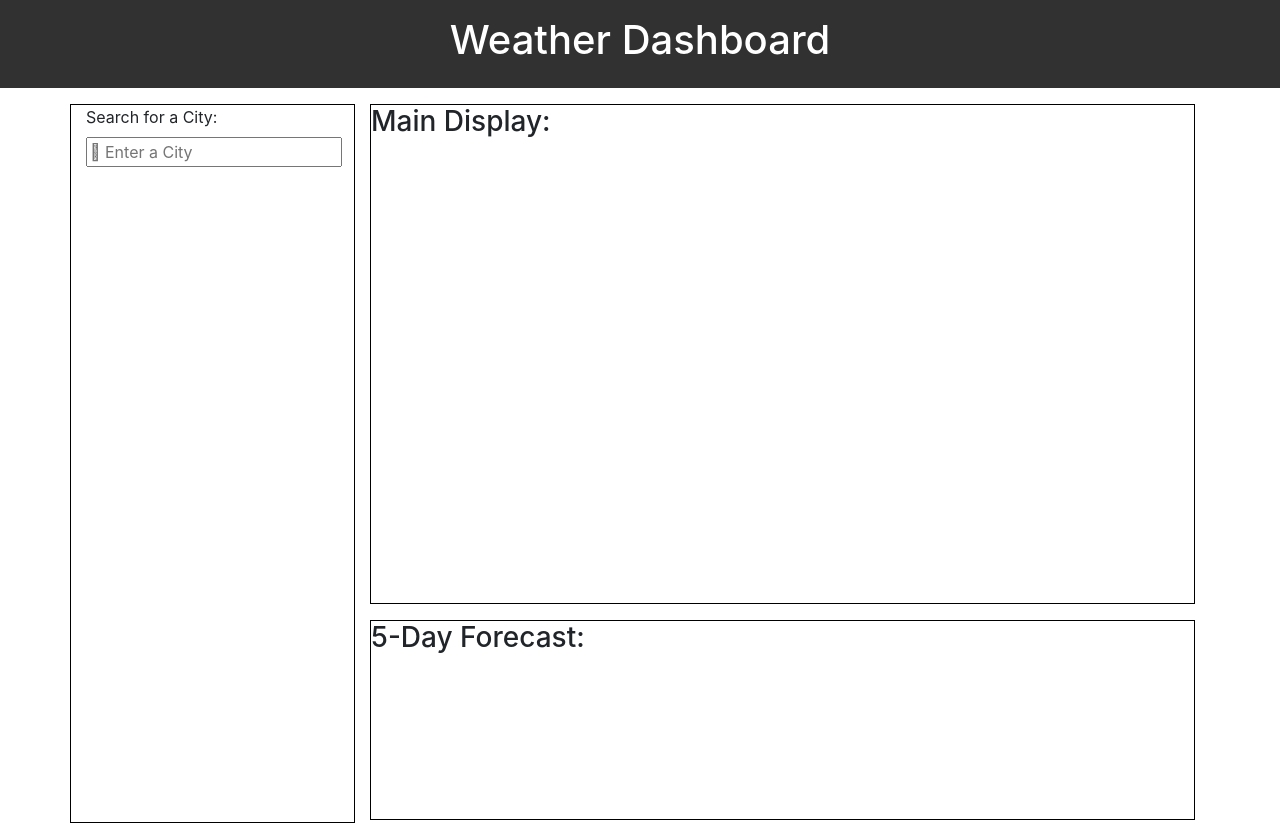
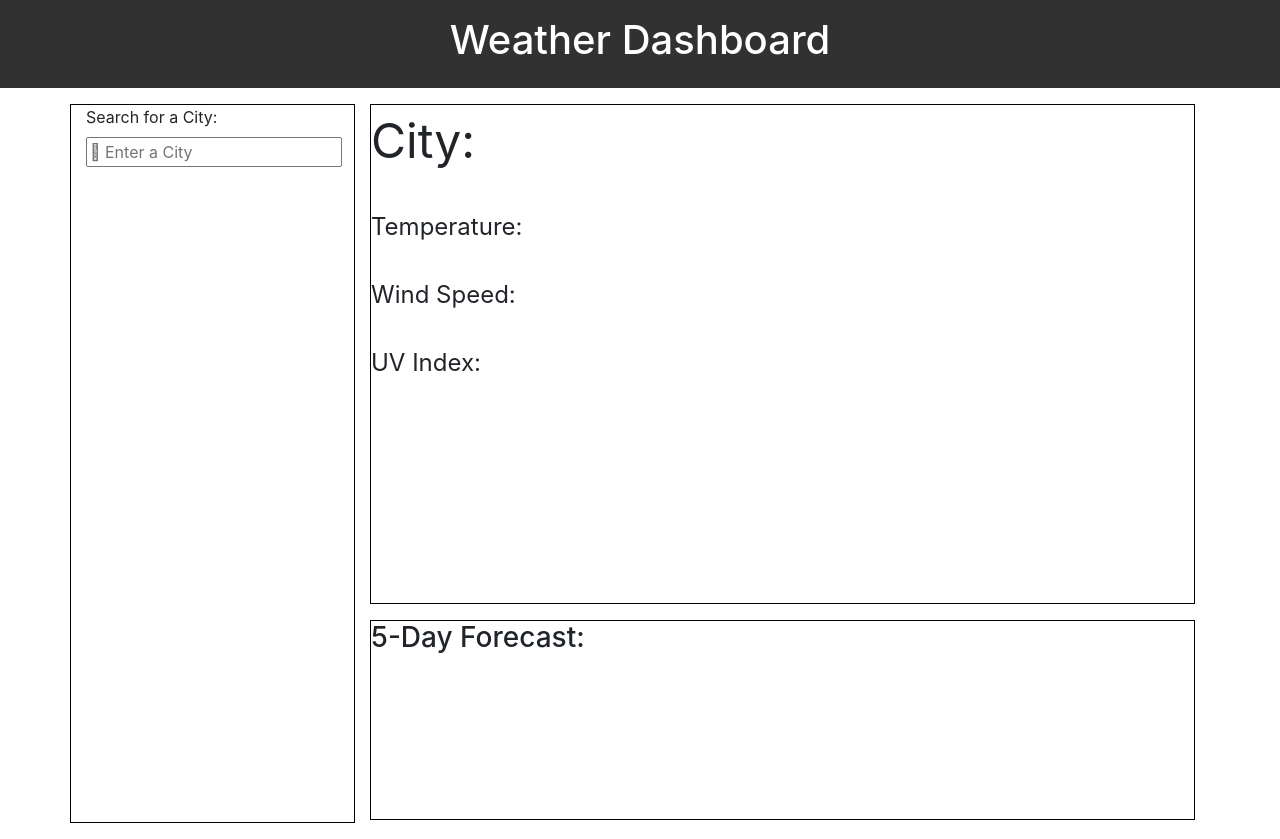
Before and after one commit to kbarcaa/weather-checker, a plain HTML site: page index.html in a window 1280 px wide. Drawn offline with nearby package versions, Linux system fonts and the light colour scheme.

```diff
--- a/index.html
+++ b/index.html
@@ -35,7 +35,15 @@
       </div>
 
       <div class="col-sm-9" >
-        <h3 id= "displayMain">Main Display: </h3>
+        <div id="displayMain">
+
+          <div class="" id="city">City: </div>
+          <div class="listItem" id="wind">Temperature: </div>
+          <div class="listItem" id="humidity">Wind Speed: </div>
+          <div class="listItem" id="temp">UV Index: </div>
+        </div>
+
+
         <h3 id= "fiveDay">5-Day Forecast: </h3>
       </div>
 
--- a/script.js
+++ b/script.js
@@ -49,3 +49,9 @@ searchForm.addEventListener("submit", function(event){
   storeSearch();
   renderSearch();
 })
+
+
+
+// creating variables for weather stuff
+
+//
--- a/style.css
+++ b/style.css
@@ -25,7 +25,15 @@ button{
   margin: 1rem;
 }
 
+#city{
+  font-size: 3rem;
+  margin-bottom: 2rem
+}
 
+.listItem{
+  font-size: 1.5rem;
+  margin-bottom: 2rem;
+}
 
 #searchText{
   display: block;
@@ -34,7 +42,6 @@ button{
 #displayMain{
   margin-top: 1rem;
   margin-bottom: 1rem;
-
   border: 1px solid black;
   height: 500px
 }
```
